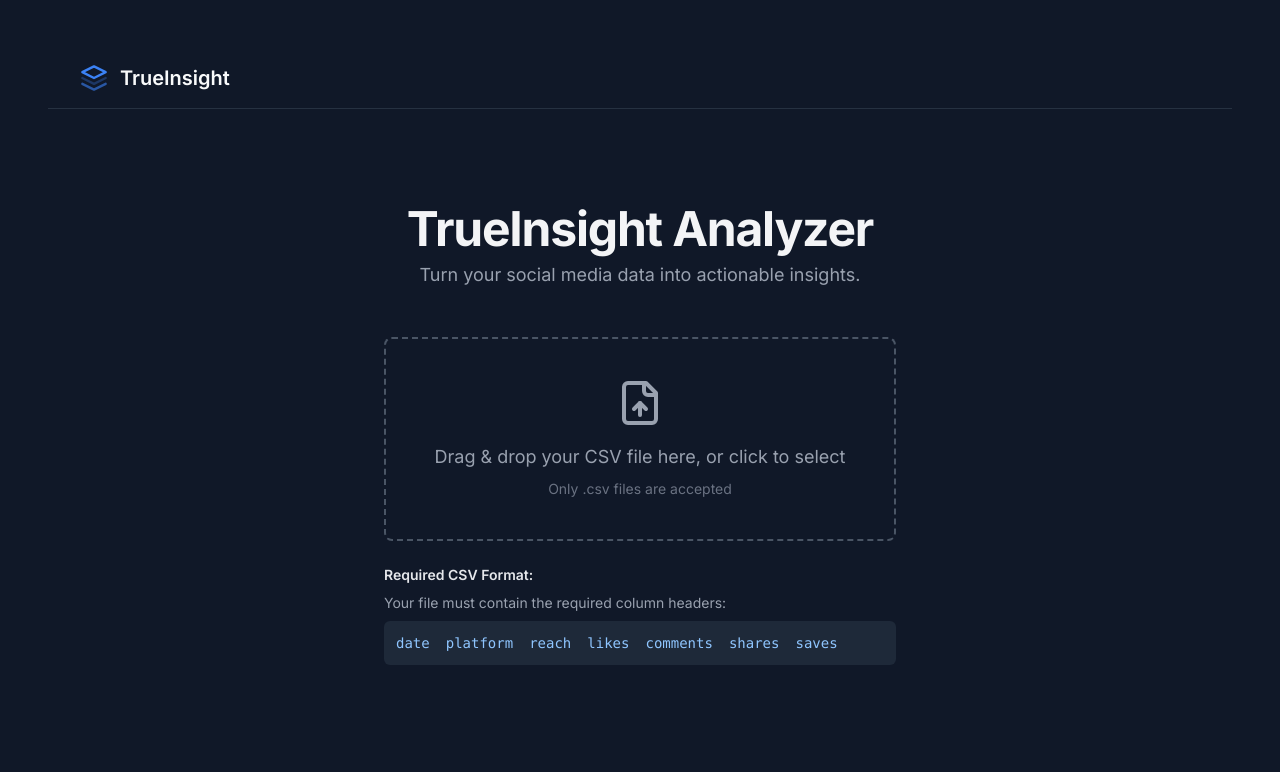
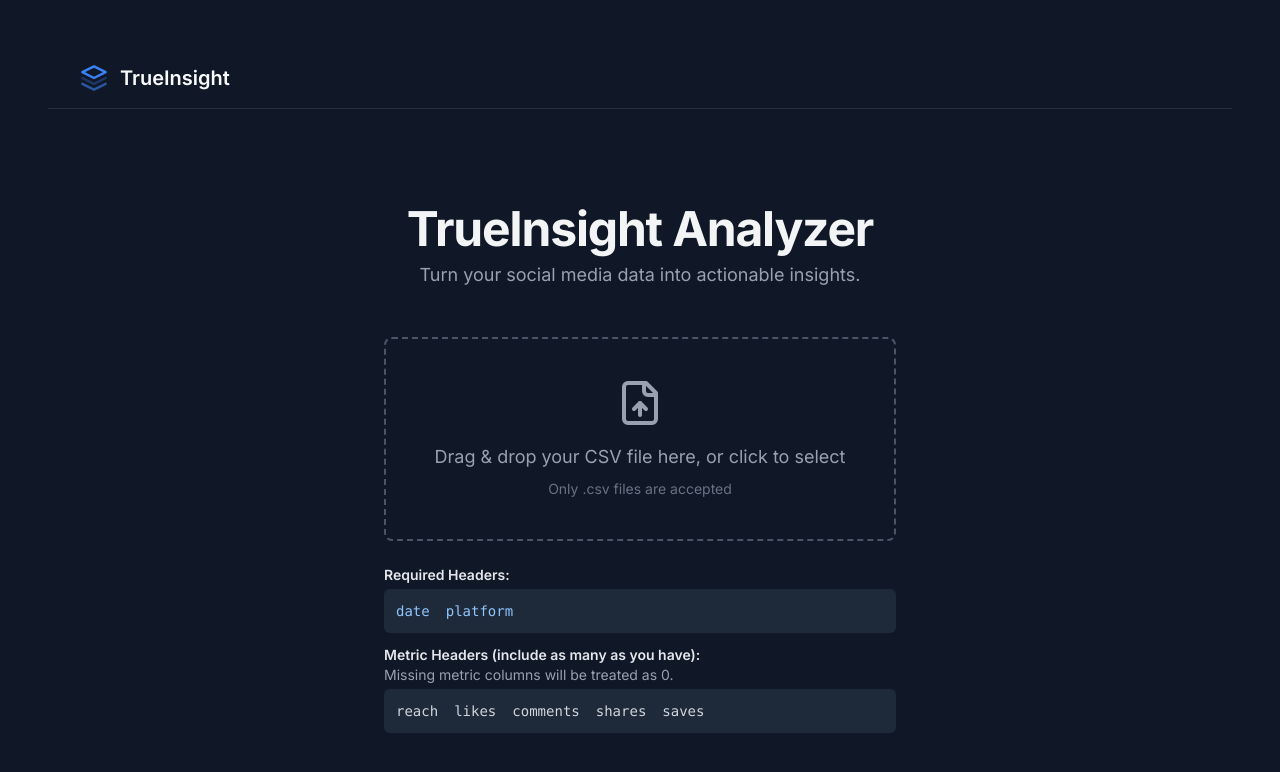
Before and after one commit to souvikontop/TrueInsight, a Next.js app: page / in a window 1280 px wide. Shown: the top 772 px of the page. Built offline with nearby package versions, Linux system fonts and the light colour scheme.

Commit message:
chnaged the instructions to upload file types

```diff
--- a/src/components/CsvUploader.tsx
+++ b/src/components/CsvUploader.tsx
@@ -3,27 +3,23 @@
 import React, { useCallback } from "react";
 import { useDropzone } from "react-dropzone";
 import { FileUp } from "lucide-react";
-import Papa from "papaparse"; // Make sure Papa Parse is imported
+import Papa from "papaparse";
 import { SocialPost } from "@/types";
 
-// This interface defines the props the component expects
 interface CsvUploaderProps {
   onDataUpload: (data: SocialPost[]) => void;
 }
 
-// The component needs to accept the 'onDataUpload' prop
 export default function CsvUploader({ onDataUpload }: CsvUploaderProps) {
   const onDrop = useCallback(
     (acceptedFiles: File[]) => {
       const file = acceptedFiles[0];
       if (file) {
-        // This is the key part: using Papa Parse
         Papa.parse(file, {
           header: true,
           skipEmptyLines: true,
           complete: (results) => {
             const parsedData = results.data as SocialPost[];
-            // This calls the function from the parent page to send the data up
             onDataUpload(parsedData);
           },
         });
@@ -68,19 +64,28 @@ export default function CsvUploader({ onDataUpload }: CsvUploaderProps) {
           </p>
         </div>
       </div>
-      <div className="mt-6 text-left text-sm text-gray-400">
-        <h4 className="font-semibold text-gray-200 mb-2">
-          Required CSV Format:
-        </h4>
-        <p>Your file must contain the required column headers:</p>
-        <div className="mt-2 p-3 bg-gray-800 rounded-md flex flex-wrap gap-x-4 gap-y-2">
-          <code className="text-blue-300">date</code>
-          <code className="text-blue-300">platform</code>
-          <code className="text-blue-300">reach</code>
-          <code className="text-blue-300">likes</code>
-          <code className="text-blue-300">comments</code>
-          <code className="text-blue-300">shares</code>
-          <code className="text-blue-300">saves</code>
+
+      {/* --- UPDATED INSTRUCTIONAL SECTION --- */}
+      <div className="mt-6 text-left text-sm text-gray-400 space-y-3">
+        <div>
+          <h4 className="font-semibold text-gray-200">Required Headers:</h4>
+          <div className="mt-1 p-3 bg-gray-800 rounded-md flex flex-wrap gap-x-4 gap-y-2">
+            <code className="text-blue-300">date</code>
+            <code className="text-blue-300">platform</code>
+          </div>
+        </div>
+        <div>
+          <h4 className="font-semibold text-gray-200">
+            Metric Headers (include as many as you have):
+          </h4>
+          <p>Missing metric columns will be treated as 0.</p>
+          <div className="mt-1 p-3 bg-gray-800 rounded-md flex flex-wrap gap-x-4 gap-y-2">
+            <code className="text-gray-300">reach</code>
+            <code className="text-gray-300">likes</code>
+            <code className="text-gray-300">comments</code>
+            <code className="text-gray-300">shares</code>
+            <code className="text-gray-300">saves</code>
+          </div>
         </div>
       </div>
     </div>
```
